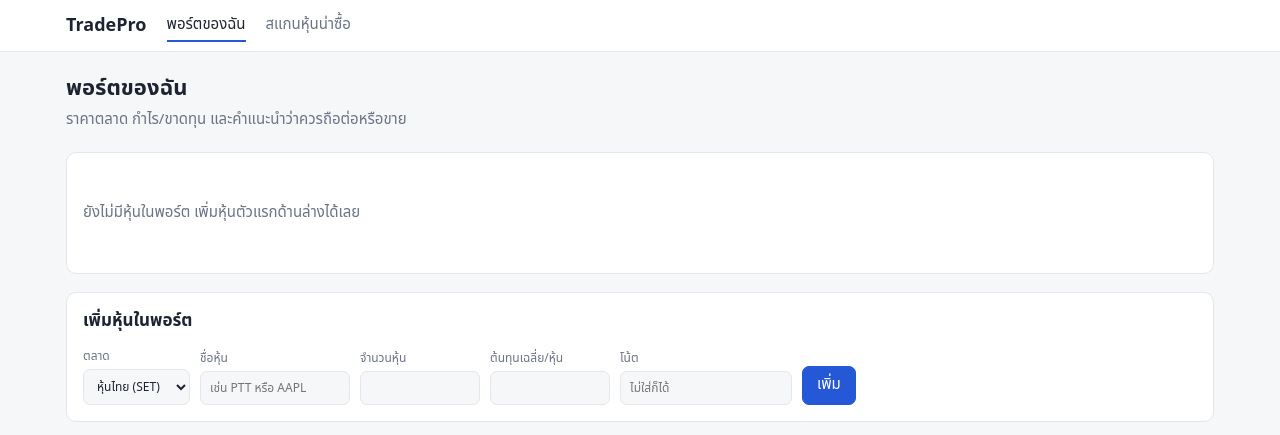
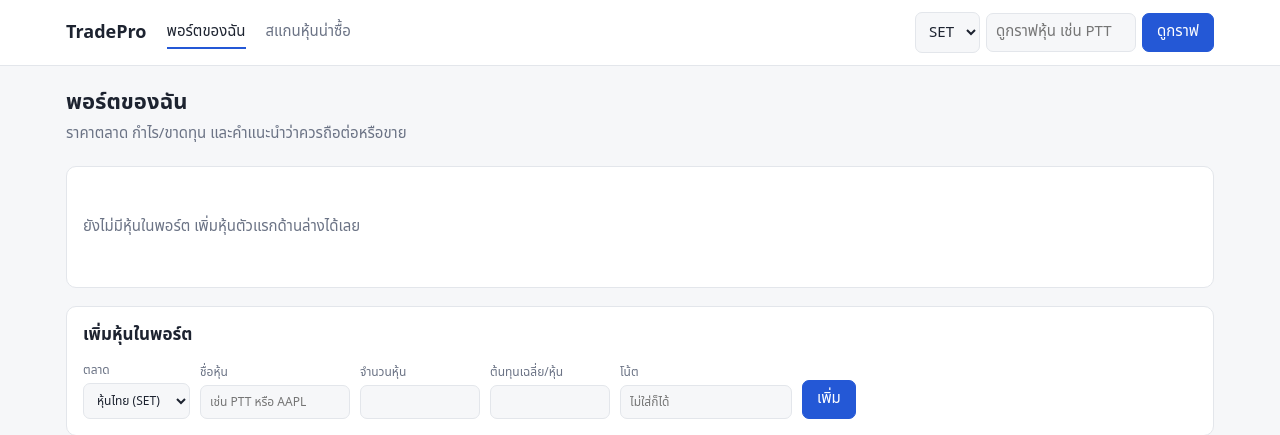
Before and after one commit to orange24/tradepro, a Flask app: page / in a window 1280 px wide. Shown: the top 435 px of the page. Run offline with Flask 3, Linux system fonts and the light colour scheme; data comes from the database, SQL or seed files in the repository; data that the repository does not hold is empty.

Commit message:
Make charts reachable: ticker search in the header, chart links for the whole watchlist
Co-Authored-By: Claude Opus 5.5 (1M context) <noreply@anthropic.com>

```diff
--- a/tradepro/web/app.py
+++ b/tradepro/web/app.py
@@ -206,6 +206,7 @@ def create_app(db_path: str | None = None, source: str | None = None, autoscan:
         if market not in MARKETS:
             abort(404)
         return render_template("scan.html", market=market, scan=store.latest_scan(market),
+                               watchlist=WATCHLISTS[MARKETS[market].watchlist],
                                running=market in scanner.running, active="scan")
 
     @app.post("/scan/run")
@@ -214,6 +215,14 @@ def create_app(db_path: str | None = None, source: str | None = None, autoscan:
         if market in MARKETS:
             scanner.start(market)
         return redirect(url_for("scan_page", market=market))
+
+    @app.get("/chart")
+    def chart_lookup():
+        market = request.args.get("market", "set")
+        ticker = request.args.get("ticker", "").strip().upper()
+        if market not in MARKETS or not ticker:
+            return redirect(url_for("scan_page", market=market if market in MARKETS else "set"))
+        return redirect(url_for("chart_page", market=market, ticker=ticker))
 
     @app.get("/chart/<market>/<ticker>")
     def chart_page(market, ticker):
--- a/tradepro/web/static/style.css
+++ b/tradepro/web/static/style.css
@@ -67,3 +67,9 @@ table.kv th { width: 190px; color: var(--text); font-weight: 500; border-top: 1p
 table.kv tr:first-child th, table.kv tr:first-child td { border-top: none; }
 table.kv td.num { font-weight: 700; white-space: nowrap; width: 110px; }
 @media (max-width: 640px) { #chart { height: 360px; } table.kv th { width: auto; } }
+.lookup { margin-left: auto; display: flex; gap: 6px; align-items: center; }
+.lookup input { width: 150px; }
+.chips { display: flex; flex-wrap: wrap; gap: 6px; }
+.chips a { padding: 4px 10px; border: 1px solid var(--line); border-radius: 999px; text-decoration: none; color: var(--text); font-size: 13px; }
+.chips a:hover { border-color: var(--accent); color: var(--accent); }
+@media (max-width: 640px) { .bar { flex-wrap: wrap; } .lookup { margin-left: 0; width: 100%; } .lookup input { flex: 1; width: auto; } }
--- a/tradepro/web/templates/base.html
+++ b/tradepro/web/templates/base.html
@@ -14,6 +14,11 @@
     <a href="{{ url_for('portfolio') }}" class="{{ 'on' if active == 'portfolio' }}">พอร์ตของฉัน</a>
     <a href="{{ url_for('scan_page', market='set') }}" class="{{ 'on' if active == 'scan' }}">สแกนหุ้นน่าซื้อ</a>
   </nav>
+  <form class="lookup" method="get" action="{{ url_for('chart_lookup') }}">
+    <select name="market" aria-label="ตลาด"><option value="set">SET</option><option value="us">US</option></select>
+    <input name="ticker" placeholder="ดูกราฟหุ้น เช่น PTT" aria-label="ชื่อหุ้น" required>
+    <button>ดูกราฟ</button>
+  </form>
 </div></header>
 <main>{% block body %}{% endblock %}
 <p class="note">ราคาจาก Yahoo Finance (ล่าช้าประมาณ 15–20 นาที) · สัญญาณคำนวณจากกราฟรายวันตามกฎ price action ของ Al Brooks · ไม่ใช่คำแนะนำการลงทุน</p>
--- a/tradepro/web/templates/scan.html
+++ b/tradepro/web/templates/scan.html
@@ -45,6 +45,11 @@
   <p class="empty">ยังไม่เคยสแกน กด "สแกนใหม่" ได้เลย</p>
 {% endif %}
 </section>
+
+<section class="card">
+  <h2 style="margin-bottom:10px">ดูกราฟหุ้นทุกตัวใน {{ 'SET50' if market == 'set' else 'US50' }}</h2>
+  <div class="chips">{% for t in watchlist %}<a href="{{ url_for('chart_page', market=market, ticker=t) }}">{{ t }}</a>{% endfor %}</div>
+</section>
 <script>
 document.querySelectorAll("[data-utc]").forEach(el => {
   const d = new Date(el.dataset.utc);
```
